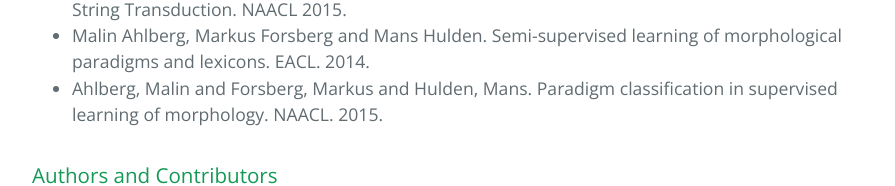
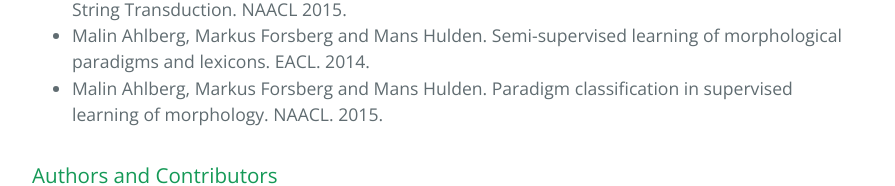
Before and after one commit to ryancotterell/sigmorphon2016, a plain HTML site: page index.html in a window 1280 px wide. Shown: the part 1146-1332 px from the top of the page, without its empty margins (192-1087 px from the left). Drawn offline with nearby package versions, Linux system fonts and the light colour scheme.

Commit message:
Fixed citation

```diff
--- a/index.html
+++ b/index.html
@@ -54,7 +54,7 @@ Durett an DeNero (2013), Ahlberg et al. (2014), Nicolai and Kondrak (2015), <em>
 <li>Markus Dreyer, Jason Eisner. Graphical Models over Multiple Strings. EMNLP. 2009.</li>
 <li>Nicolai, Garrett  and  Cherry, Colin  and  Kondrak, Grzegorz. Inflection Generation as Discriminative String Transduction. NAACL 2015. </li>
 <li>Malin Ahlberg, Markus Forsberg and Mans Hulden. Semi-supervised learning of morphological paradigms and lexicons. EACL. 2014.</li>
-<li>Ahlberg, Malin  and  Forsberg, Markus  and  Hulden, Mans. Paradigm classification in supervised learning of morphology. NAACL. 2015. </li>
+<li>Malin Ahlberg, Markus Forsberg and Mans Hulden. Paradigm classification in supervised learning of morphology. NAACL. 2015. </li>
 </ul>
 
 <h3>
```
